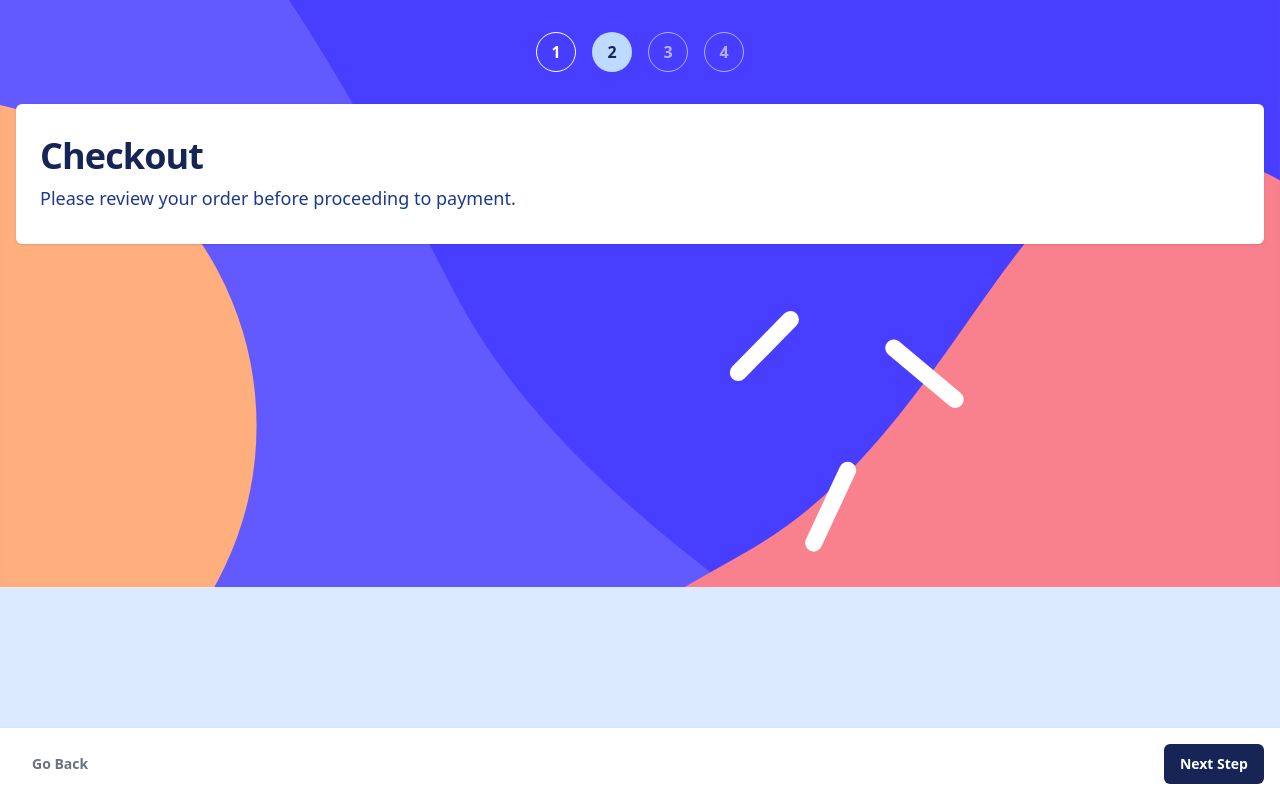
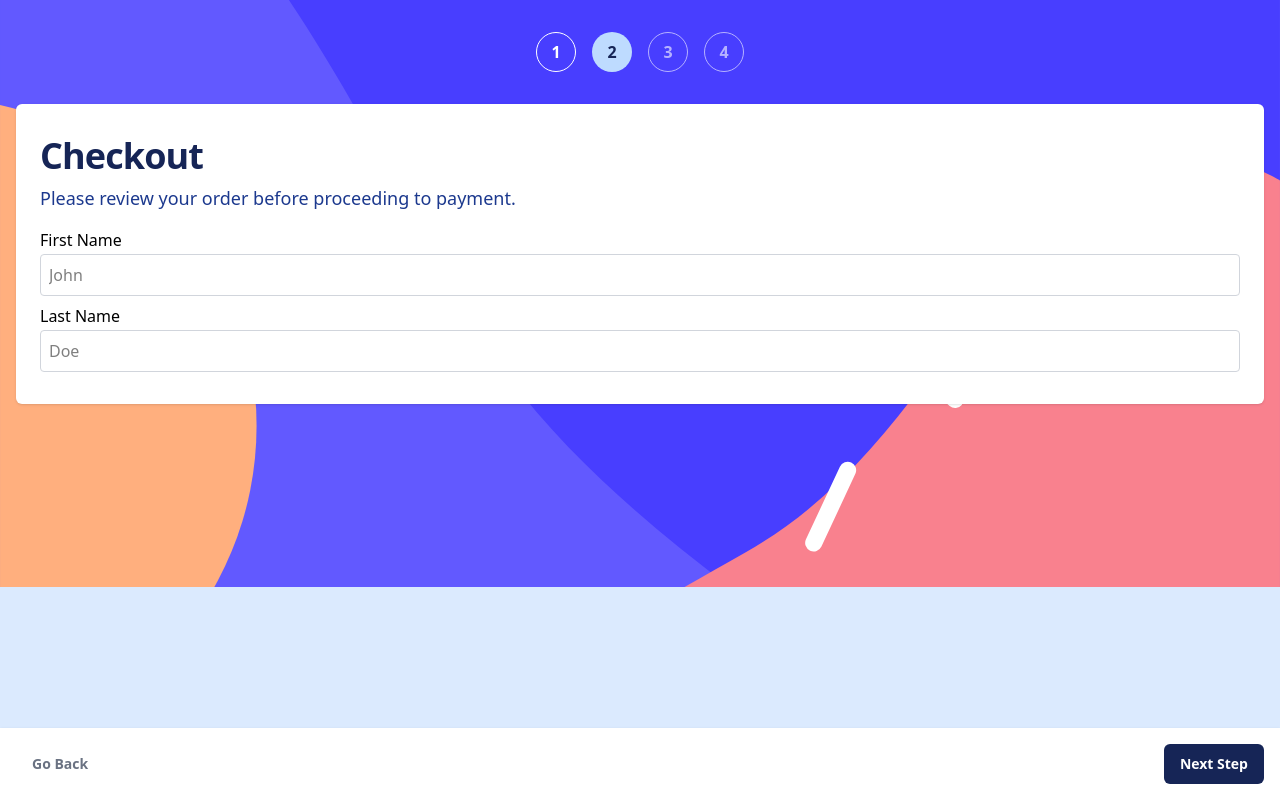
Before and after one commit to Derfan/unified-checkout-system, a Next.js app in the folder apps/web/: page /checkout in a window 1280 px wide. Built offline with nearby package versions, Linux system fonts and the light colour scheme.

Commit message:
feat(web): base form elements

```diff
--- a/apps/web/app/checkout/page.tsx
+++ b/apps/web/app/checkout/page.tsx
@@ -2,6 +2,7 @@ import { Stepper } from './_components/Stepper';
 import { StepNavigation } from './_components/StepNavigation';
 
 import { Surface, Heading, Text } from '../../components/ui';
+import { FormField, TextInput } from '../../components/forms';
 
 export default function CheckoutPage() {
   return (
@@ -11,7 +12,16 @@ export default function CheckoutPage() {
       <div className="grow px-4">
         <Surface>
           <Heading>Checkout</Heading>
+
           <Text className="mt-2">Please review your order before proceeding to payment.</Text>
+
+          <FormField label="First Name" className="mt-4">
+            <TextInput placeholder="John" />
+          </FormField>
+
+          <FormField label="Last Name" className="mt-2">
+            <TextInput placeholder="Doe" />
+          </FormField>
         </Surface>
       </div>
 
--- /dev/null
+++ b/apps/web/components/forms/FormField/ErrorMessage.tsx
@@ -0,0 +1,28 @@
+import type { PropsWithChildren } from 'react';
+import { cva, type VariantProps } from 'class-variance-authority';
+
+import { cn } from '../../../styles/utils';
+
+import { Text, type TextProps } from '../../ui';
+
+export interface ErrorMessageProps
+  extends PropsWithChildren, TextProps, VariantProps<typeof errorMessageVariants> {}
+
+/**
+ * A component to display error messages in forms.
+ * @param children - The error message content.
+ * @param props - Additional text HTML attributes and variant props.
+ * @returns A styled error message element.
+ */
+export const ErrorMessage = ({ children, className, ...props }: ErrorMessageProps) => {
+  return (
+    <Text className={cn(errorMessageVariants({ className }))} {...props}>
+      {children}
+    </Text>
+  );
+};
+
+const errorMessageVariants = cva('text-red-700', {
+  variants: {},
+  defaultVariants: {},
+});
--- /dev/null
+++ b/apps/web/components/forms/FormField/FormField.tsx
@@ -0,0 +1,39 @@
+import React from 'react';
+
+import { ErrorMessage } from './ErrorMessage';
+import { Label } from './Label';
+
+import type { TextInputProps } from '../TextInput';
+import { cn } from '../../../styles/utils';
+
+export interface FormFieldProps {
+  label: string;
+  children: React.ReactElement<TextInputProps>;
+  id?: string;
+  errorMessage?: string;
+  className?: string;
+}
+
+/**
+ * A form field component that includes a label, input, and error message.
+ * @param label - The text for the label.
+ * @param children - The input element (e.g., TextInput).
+ * @param id - The id for the input element.
+ * @param errorMessage - An optional error message to display.
+ * @param className - Additional class names for styling.
+ * @returns A styled form field element.
+ */
+export const FormField = ({ id, errorMessage, children, label, className }: FormFieldProps) => {
+  return (
+    <div className={cn('flex flex-col gap-y-0.5', className)}>
+      <Label htmlFor={id}>{label}</Label>
+
+      {React.cloneElement(children, {
+        id,
+        error: !!errorMessage,
+      })}
+
+      {errorMessage ? <ErrorMessage>{errorMessage}</ErrorMessage> : null}
+    </div>
+  );
+};
--- /dev/null
+++ b/apps/web/components/forms/FormField/Label.tsx
@@ -0,0 +1,21 @@
+import type { LabelHTMLAttributes } from 'react';
+import { cva, type VariantProps } from 'class-variance-authority';
+
+import { cn } from '../../../styles/utils';
+
+export interface LabelProps
+  extends LabelHTMLAttributes<HTMLLabelElement>, VariantProps<typeof labelVariants> {}
+
+/**
+ * A customizable label component for form fields.
+ * @param props - Label HTML attributes and variant props.
+ * @returns A styled label element.
+ */
+export const Label = ({ className, ...props }: LabelProps) => {
+  return <label className={cn(labelVariants({ className }))} {...props} />;
+};
+
+const labelVariants = cva('text-label', {
+  variants: {},
+  defaultVariants: {},
+});
--- /dev/null
+++ b/apps/web/components/forms/FormField/index.ts
@@ -0,0 +1 @@
+export { FormField, type FormFieldProps } from './FormField';
--- /dev/null
+++ b/apps/web/components/forms/TextInput/TextInput.tsx
@@ -0,0 +1,44 @@
+import React from 'react';
+import { cva, type VariantProps } from 'class-variance-authority';
+
+import { cn } from '../../../styles/utils';
+
+export interface TextInputProps
+  extends React.InputHTMLAttributes<HTMLInputElement>, VariantProps<typeof textInputVariants> {
+  error?: boolean;
+}
+
+/**
+ * A customizable text input component with state options.
+ * @param state - The visual state of the input (default, error, disabled).
+ * @param props - Additional input HTML attributes.
+ * @returns A styled text input element.
+ */
+export const TextInput = React.forwardRef<HTMLInputElement, TextInputProps>(
+  ({ className, state, error, ...props }, ref) => {
+    return (
+      <input
+        type="text"
+        className={cn(textInputVariants({ state: error ? 'error' : state, className }))}
+        disabled={state === 'disabled'}
+        ref={ref}
+        {...props}
+      />
+    );
+  },
+);
+
+TextInput.displayName = 'TextInput';
+
+const textInputVariants = cva('border p-2 rounded transition-colors', {
+  variants: {
+    state: {
+      default: 'border-gray-300 hover:border-blue-500 focus:border-blue-700',
+      error: 'border-red-500 hover:border-red-700 focus:border-red-700',
+      disabled: 'bg-gray-100 cursor-not-allowed',
+    },
+  },
+  defaultVariants: {
+    state: 'default',
+  },
+});
--- /dev/null
+++ b/apps/web/components/forms/TextInput/index.tsx
@@ -0,0 +1 @@
+export { TextInput, type TextInputProps } from './TextInput';
--- /dev/null
+++ b/apps/web/components/forms/index.ts
@@ -0,0 +1,2 @@
+export * from './FormField';
+export * from './TextInput';
```
Also changed, not shown: 2 other files (tests, documents, lock files or other folders).
